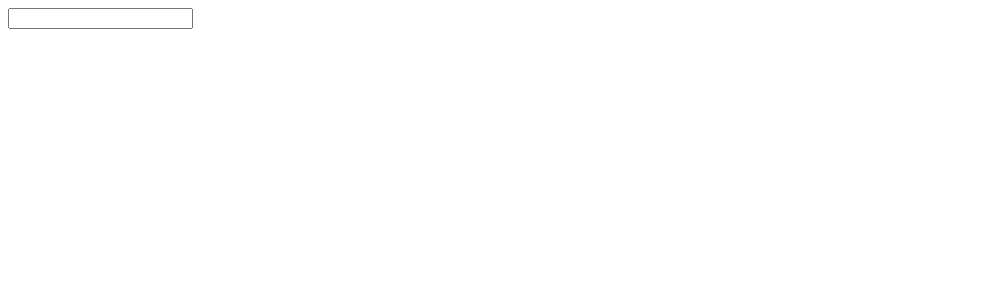
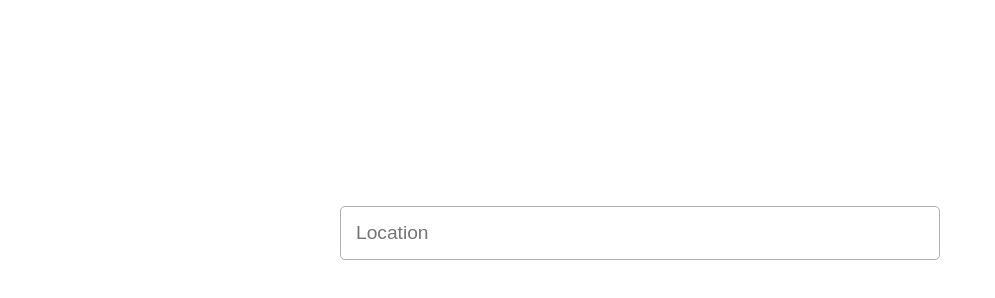
Before and after one commit to bbantier/odin-weather-app, a plain HTML site: page index.html in a window 1280 px wide. Shown: the whole page, without its empty margins (0-995 px from the left). Drawn offline with Linux system fonts and the light colour scheme.

Commit message:
add styling

```diff
--- a/index.html
+++ b/index.html
@@ -10,7 +10,7 @@
 <body>
   <main>
     <form class="weather-form" action="">
-      <input class="location-input" name="location" type="text">
+      <input class="location-input" name="location" type="text" placeholder="Location">
     </form>
     <div class="response">
       <span class="location"></span>
--- a/style.css
+++ b/style.css
@@ -0,0 +1,44 @@
+@import url('https://fonts.googleapis.com/css2?family=Roboto:ital,wght@0,100;0,300;0,400;0,500;0,700;0,900;1,100;1,300;1,400;1,500;1,700;1,900&display=swap');
+
+*, *::before, *::after {
+  margin: 0;
+  padding: 0;
+  box-sizing: border-box;
+}
+
+:root {
+  font-family: "Roboto", "Helvetica", "Tahoma", sans-serif;
+}
+
+main {
+  width: 100vw;
+  height: 100vh;
+  padding: 20px;
+}
+
+.weather-form {
+  margin-top: 15%;
+  display: flex;
+  justify-content: center;
+}
+
+.location-input {
+  width: min(60%, 600px);
+  padding: 15px;
+  font-size: 1.2rem;
+  border: 1px solid #afafaf;
+  border-radius: 5px;
+}
+
+.response {
+  margin-top: 50px;
+  display: flex;
+  flex-direction: column;
+  align-items: center;
+  gap: 10px;
+}
+
+.location {
+  font-size: 1.5rem;
+  margin-bottom: 25px;
+}
```
